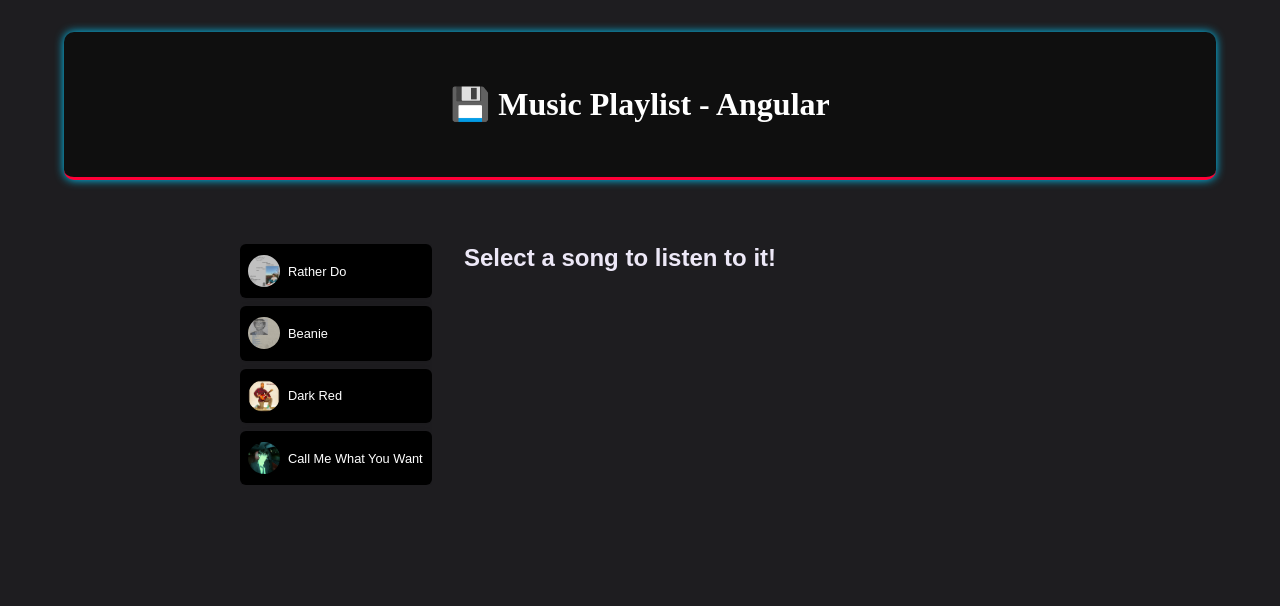
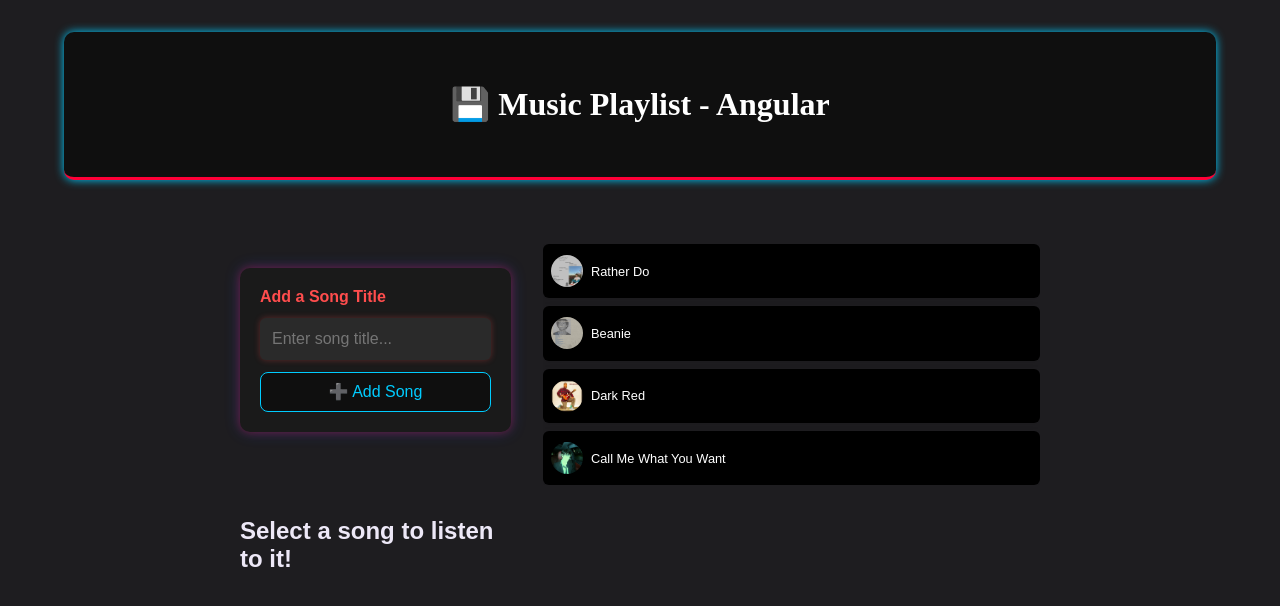
Before and after one commit to mthiggins1s/finalized-music-project, an Angular app in the folder 01-starting-project/: page / in a window 1280 px wide. Shown: the top 606 px of the page. Built offline with nearby package versions, Linux system fonts and the light colour scheme; a web font is replaced by a local one.

Commit message:
implement add song functionality and refactor song service

```diff
--- /dev/null
+++ b/01-starting-project/src/app/add-song/add-song.component.css
@@ -0,0 +1,48 @@
+.song-form {
+  display: flex;
+  flex-direction: column;
+  gap: 0.75rem;
+  background-color: #1a1a1a;
+  padding: 1.25rem;
+  border-radius: 10px;
+  box-shadow: 0 0 10px rgba(255, 0, 55, 0.4), 0 0 15px rgba(0, 100, 255, 0.3);
+  max-width: 500px;
+  margin: 1.5rem auto;
+}
+
+label {
+  font-size: 1rem;
+  color: #ff4d4d;
+  font-weight: bold;
+}
+
+input {
+  padding: 0.75rem;
+  border: none;
+  border-radius: 6px;
+  background-color: #2a2a2a;
+  color: #fff;
+  font-size: 1rem;
+  box-shadow: 0 0 6px rgba(255, 77, 77, 0.3);
+}
+
+input:focus {
+  outline: none;
+  box-shadow: 0 0 10px #00ccff;
+}
+
+button {
+  background-color: #0f0f0f;
+  color: #00ccff;
+  padding: 0.6rem 1rem;
+  font-size: 1rem;
+  border: 1px solid #00ccff;
+  border-radius: 8px;
+  cursor: pointer;
+  transition: all 0.2s ease;
+}
+
+button:hover {
+  background-color: #111;
+  box-shadow: 0 0 10px #00ccff;
+}
--- /dev/null
+++ b/01-starting-project/src/app/add-song/add-song.component.html
@@ -0,0 +1,12 @@
+<form (ngSubmit)="onSubmit()" #form="ngForm" class="song-form">
+  <label for="title">Add a Song Title</label>
+  <input
+    type="text"
+    required
+    [(ngModel)]="title"
+    name="title"
+    id="title"
+    placeholder="Enter song title..."
+  />
+  <button type="submit">➕ Add Song</button>
+</form>
--- /dev/null
+++ b/01-starting-project/src/app/add-song/add-song.component.ts
@@ -0,0 +1,27 @@
+import { Component } from '@angular/core';
+import { SongService } from '../song.service';
+import { FormsModule } from '@angular/forms';
+import { CommonModule } from '@angular/common';
+
+@Component({
+  selector: 'app-add-song',
+  standalone: true,
+  imports: [CommonModule, FormsModule],
+  templateUrl: './add-song.component.html',
+  styleUrl: './add-song.component.css'
+})
+export class AddSongComponent {
+  title: string = '';
+
+  constructor(private songService: SongService) {}
+
+  onSubmit() {
+    if (!this.title.trim()) {
+      alert('Title is required!');
+      return;
+    }
+
+    this.songService.addSongFromTitle(this.title);
+    this.title = '';
+  }
+}
--- a/01-starting-project/src/app/app.component.html
+++ b/01-starting-project/src/app/app.component.html
@@ -1,22 +1,22 @@
 <app-header />
 
 <main>
+  <!-- Add Song Form -->
+  <app-add-song />
+
   <!-- Left: List of songs -->
   <ul id="songs">
     @for (song of songs(); track song.id) {
-      <li>
-        <app-songs [song]="song" (select)="onSelectSong(song)" />
-      </li>
+    <li>
+      <app-songs [song]="song" (select)="onSelectSong(song)" />
+    </li>
     }
   </ul>
 
   <!-- Right: Playlist box for selected song only -->
   @if (selectedSong()) {
-    <app-playlist
-      [song]="selectedSong()!"
-      (delete)="onDeleteSong($event)"
-    />
+  <app-playlist [song]="selectedSong()!" (delete)="onDeleteSong($event)" />
   } @else {
-    <p id="fallback">Select a song to listen to it!</p>
+  <p id="fallback">Select a song to listen to it!</p>
   }
 </main>
--- a/01-starting-project/src/app/app.component.ts
+++ b/01-starting-project/src/app/app.component.ts
@@ -1,36 +1,34 @@
-import { Component, signal } from '@angular/core';
+import { Component, computed } from '@angular/core';
 import { HeaderComponent } from './header/header.component';
-import { SongsComponent } from "./songs/songs.component";
-import { songs_list } from './songs-list';
-import { PlaylistComponent } from "./playlist/playlist.component";
+import { SongsComponent } from './songs/songs.component';
+import { AddSongComponent } from './add-song/add-song.component';
+import { PlaylistComponent } from './playlist/playlist.component';
+import { SongService } from './song.service';
 import { Song } from './song.model';
 
 @Component({
   selector: 'app-root',
   standalone: true,
-  imports: [HeaderComponent, SongsComponent, PlaylistComponent],
+  imports: [HeaderComponent, SongsComponent, PlaylistComponent, AddSongComponent],
   templateUrl: './app.component.html',
   styleUrl: './app.component.css',
 })
 export class AppComponent {
+  constructor(private songService: SongService) {}
 
-  // dynamic display of songs instead of static
-  songs = signal<Song[]>(songs_list);
-
-  // ✅ Use a signal for selected song
-  selectedSong = signal<Song | null>(null);
+  songs = this.songService.songs;
+  selectedSong = this.songService.selectedSong;
 
   onSelectSong(song: Song) {
-    this.selectedSong.set(song);
+    this.songService.selectSong(song);
   }
 
   onDeleteSong(id: string) {
-    this.songs.set(this.songs().filter(song => song.id !== id));
+    this.songService.deleteSong(id);
+  }
 
-    // Reset player if song is the one being deleted
-    if (this.selectedSong()?.id === id) {
-      this.selectedSong.set(null);
-    }
+  onAddSong(song: Song) {
+    this.songService.addSong(song);
   }
 
 }
--- a/01-starting-project/src/app/playlist/playlist.component.ts
+++ b/01-starting-project/src/app/playlist/playlist.component.ts
@@ -17,7 +17,6 @@ export class PlaylistComponent {
 
   songs = songs_list;
   audio = new Audio();
-  selectedSong = signal<Song | null>(null);
 
   playSong(audioUrl: string) {
     this.audio.src = audioUrl;
--- a/01-starting-project/src/app/song.model.ts
+++ b/01-starting-project/src/app/song.model.ts
@@ -1,5 +1,8 @@
 // we can use this in all places where this type is EXPECTED and REQUIRED.
 export interface Song {
+year: any;
+genre: any;
+album: any;
   id: string;
   title: string;
   cover: string;
--- /dev/null
+++ b/01-starting-project/src/app/song.service.ts
@@ -0,0 +1,54 @@
+import { Injectable, signal } from '@angular/core';
+import { Song } from './song.model';
+import { songs_list } from './songs-list';
+
+@Injectable({
+  providedIn: 'root',
+})
+export class SongService {
+  private _songs = signal<Song[]>(songs_list);
+  private _selectedSong = signal<Song | null>(null);
+
+  songs = this._songs.asReadonly();
+  selectedSong = this._selectedSong.asReadonly();
+
+  selectSong(song: Song) {
+    this._selectedSong.set(song);
+  }
+
+  deleteSong(id: string) {
+    this._songs.set(this._songs().filter(song => song.id !== id));
+    if (this._selectedSong()?.id === id) {
+      this._selectedSong.set(null);
+    }
+  }
+
+  addSong(song: Song) {
+    this._songs.set([...this._songs(), song]);
+  }
+
+  updateSong(updated: Song) {
+    this._songs.set(
+      this._songs().map(song =>
+        song.id === updated.id ? updated : song
+      )
+    );
+  }
+
+  addSongFromTitle(title: string) {
+    const newSong: Song = {
+      id: 'id' + Date.now(),
+      title: title.trim(),
+      artist: 'Unknown Artist',
+      album: 'Untitled',
+      genre: 'Unknown',
+      year: '2025',
+      cover: 'assets/covers/default.jpg',
+      audioUrl: 'assets/audio/default.mp3'
+    };
+
+    this._songs.set([...this._songs(), newSong]);
+    alert(`✅ "${newSong.title}" has been added to your playlist!`);
+  }
+
+}
```
